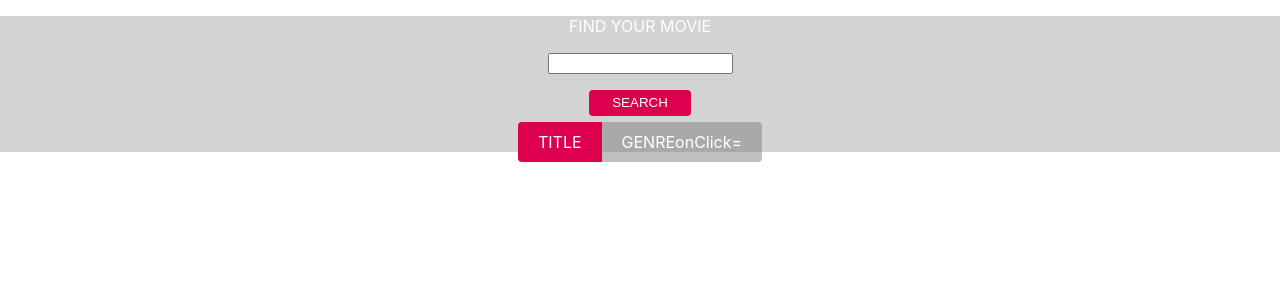
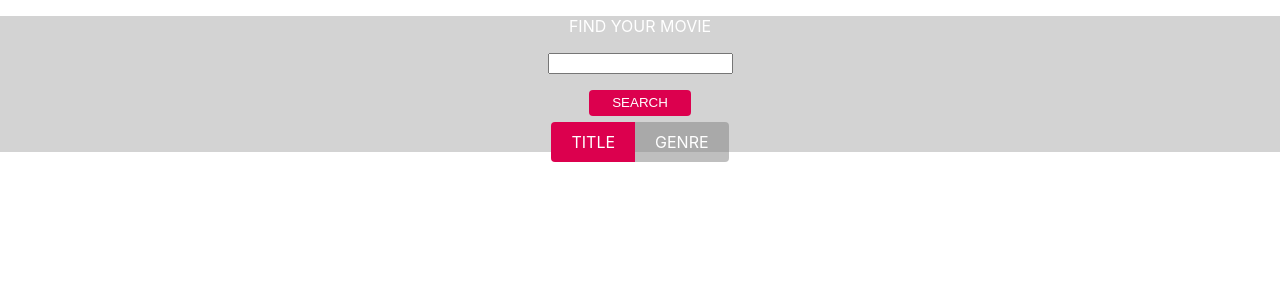
Before and after one commit to AlenaKharytonchyk/FrontCamp_React, a React (Create React App) app in the folder my-app/: page / in a window 1280 px wide. Shown: the top 300 px of the page. Built offline with nearby package versions, Linux system fonts and the light colour scheme.

Commit message:
feat: add search by component

```diff
--- a/my-app/src/App.js
+++ b/my-app/src/App.js
@@ -9,7 +9,7 @@ function App() {
     <div className="App">
       <TitleText/>
       <SearchForm/>
-      <SearchBy name_One = 'TITLE' name_Two = 'GENRE' className = 'button small'/>
+      <SearchBy name_One = 'TITLE' name_Two = 'GENRE' />
     </div>
   );
 }
--- a/my-app/src/Components/searchBy/search.jsx
+++ b/my-app/src/Components/searchBy/search.jsx
@@ -4,12 +4,12 @@ import './search.scss';
 class SearchBy extends React.Component {
   constructor(props){
     super(props);
-    const {name_One, name_Two, className} = props;
-    this.className = className;
+    const {name_One, name_Two} = props;
+
     this.name_One = name_One;
     this.name_Two = name_Two;
 
-    this.state = {selectedOption: '', active: false};
+    this.state = {selectedOption: '', active: true};
     this.radioChange = this.radioChange.bind(this);
 
   }
@@ -19,6 +19,20 @@ class SearchBy extends React.Component {
   }
 
   render() {
+    let className_One = '';
+    let className_Two = '';
+    switch (this.state.selectedOption) {
+      default:
+        case this.name_One:
+        className_One = 'active';
+        className_Two = '';
+        break;
+      case this.name_Two:
+        className_One = '';
+        className_Two = 'active';
+        break;
+    }
+
     return (
         <p>
           <input id = {this.name_One}
@@ -26,16 +40,15 @@ class SearchBy extends React.Component {
                  value={this.name_One}
                  checked={this.state.selectedOption === this.name_One}
                  onChange={this.radioChange} />
-                 <label className = 'selectBtn right_borderRadius active' htmlFor={this.name_One}>{this.name_One}</label>
+                 <label className = {'selectBtn right_borderRadius '+className_One} htmlFor={this.name_One}>{this.name_One}</label>
 
           <input id = {this.name_Two}
                  type="radio"
                  value={this.name_Two}
                  checked={this.state.selectedOption === this.name_Two}
                  onChange={this.radioChange}/>
-                 <label className = 'selectBtn left_borderRadius'
+                 <label className = {'selectBtn left_borderRadius '+className_Two}
                         htmlFor={this.name_Two}>{this.name_Two}
-                        onClick={this.toggleLiked}
                  </label>
         </p>
     );
```
